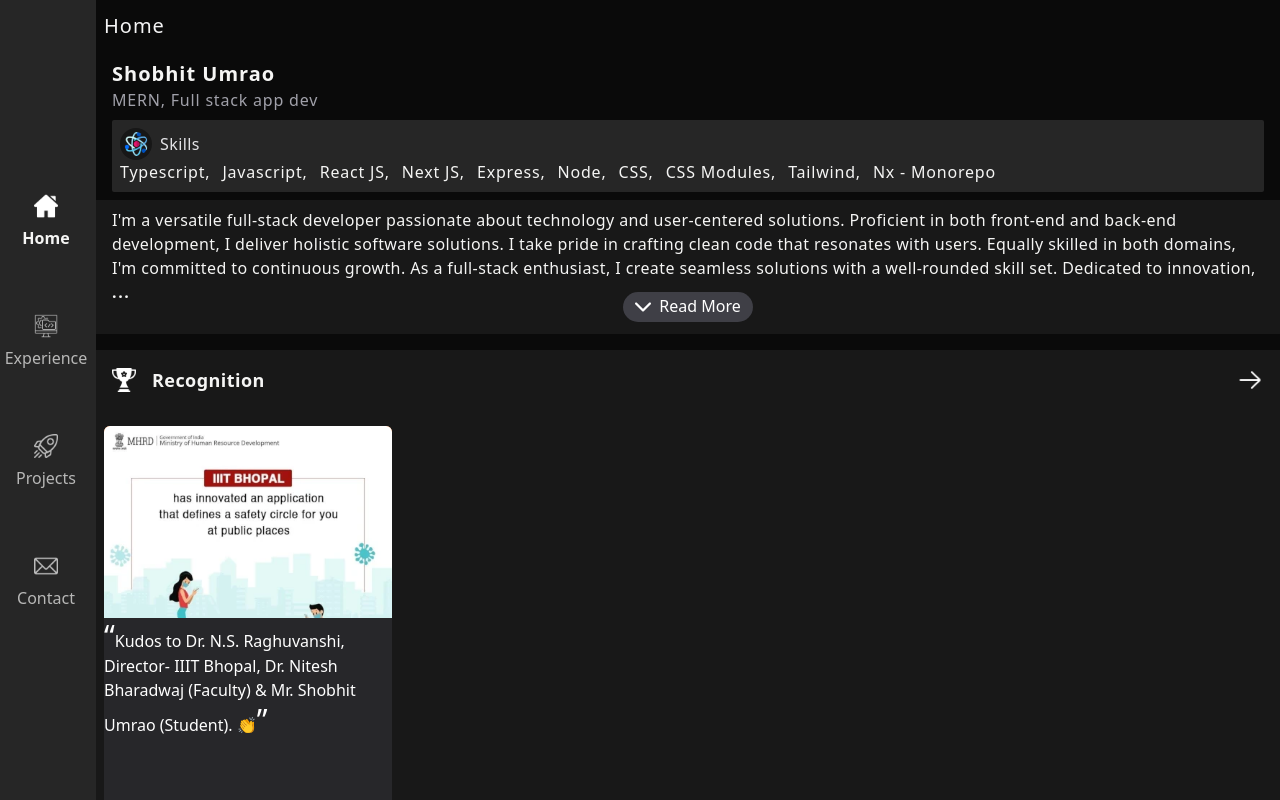
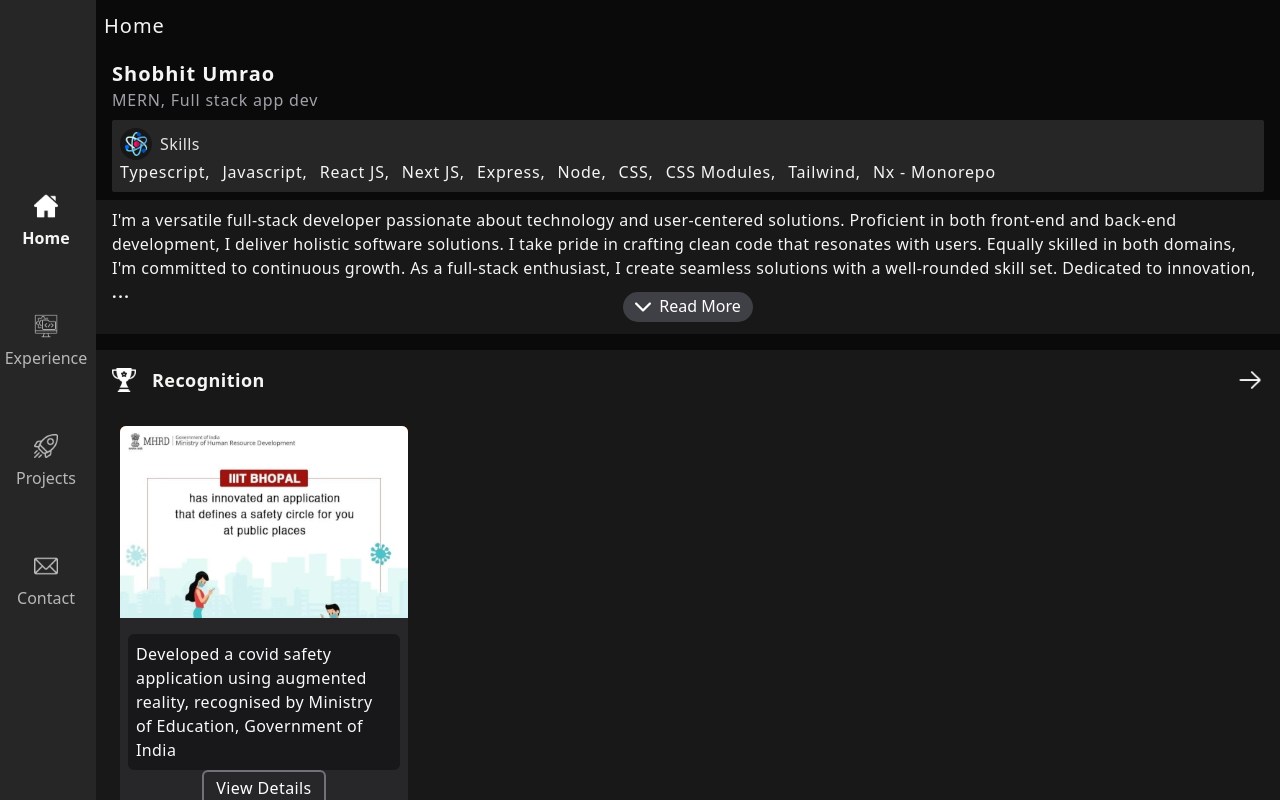
Before and after one commit to orpic/main-website, a React (Vite) app: page / in a window 1280 px wide. Built offline with nearby package versions, Linux system fonts and the light colour scheme.

Commit message:
Auto-commit, message:- recog card one complete
  M  index.html
  M  public/shobhit.png
  M  src/pages/Homepage.tsx
  M  tailwind.config.js

```diff
--- a/index.html
+++ b/index.html
@@ -18,7 +18,9 @@
         y.parentNode.insertBefore(t, y);
       })(window, document, "clarity", "script", "ii88x6b3qe");
     </script>
-    <title>Shobhit Umrao</title>
+    <title>
+      Shobhit&nbsp;&nbsp;|&nbsp;&nbsp;MERN&nbsp;&nbsp;|&nbsp;&nbsp;TypeScript
+    </title>
   </head>
   <body>
     <div id="root"></div>
--- a/src/pages/Homepage.tsx
+++ b/src/pages/Homepage.tsx
@@ -54,7 +54,7 @@ const Homepage = () => {
         </div>
         {/* Heading End*/}
         {/* Card scroller start*/}
-        <div className="w-full mt-4 px-2 overflow-x-auto  flex gap-x-2 no-scrollbar">
+        <div className="w-full mt-4 px-6 overflow-x-auto  flex gap-x-2 no-scrollbar">
           {/* The actual card start*/}
           <RecognitionCard />
           {/* The actual card end*/}
@@ -127,13 +127,18 @@ const RecognitionCard = () => {
           alt="ministry of education shobhit umrao"
         />
       </div>
-      <div className="h-48 w-full  rounded-bl-md rounded-br-md">
-        <p className="">
-          <span className="text-3xl">&#8220;</span>
-          Kudos to Dr. N.S. Raghuvanshi, Director- IIIT Bhopal, Dr. Nitesh
-          Bharadwaj (Faculty) & Mr. Shobhit Umrao (Student). 👏
-          <span className="text-3xl">&#8221;</span>
-        </p>
+      <div className="h-48 rounded-bl-md rounded-br-md flex flex-col justify-between">
+        <div className="mx-2 mt-4 p-2 rounded-md bg-zinc-900 text-zinc-50">
+          <p className="tracking-wide">
+            Developed a covid safety application using augmented reality,
+            recognised by Ministry of Education, Government of India
+          </p>
+        </div>
+        <div className="flex items-center justify-center mb-2 ">
+          <button className="border-2 border-zinc-500 px-3 py-1 tracking-wide rounded-md">
+            View Details
+          </button>
+        </div>
       </div>
     </div>
   );
--- a/tailwind.config.js
+++ b/tailwind.config.js
@@ -8,7 +8,11 @@ export default {
       ...defaultTheme.screens,
     },
 
-    extend: {},
+    extend: {
+      height: {
+        112: "28rem",
+      },
+    },
   },
   plugins: [],
 };
```
Also changed, not shown: public/shobhit.png.
